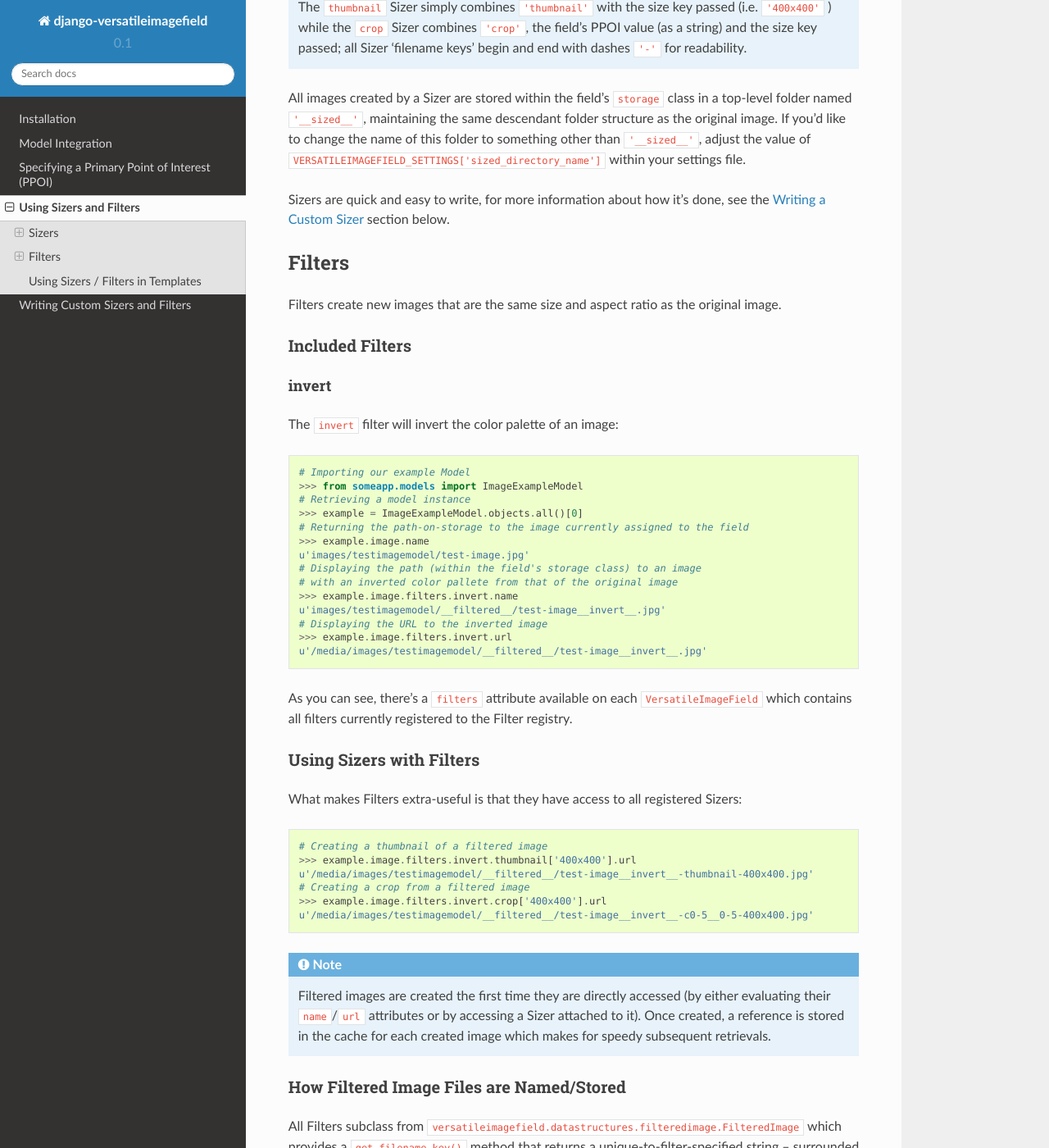
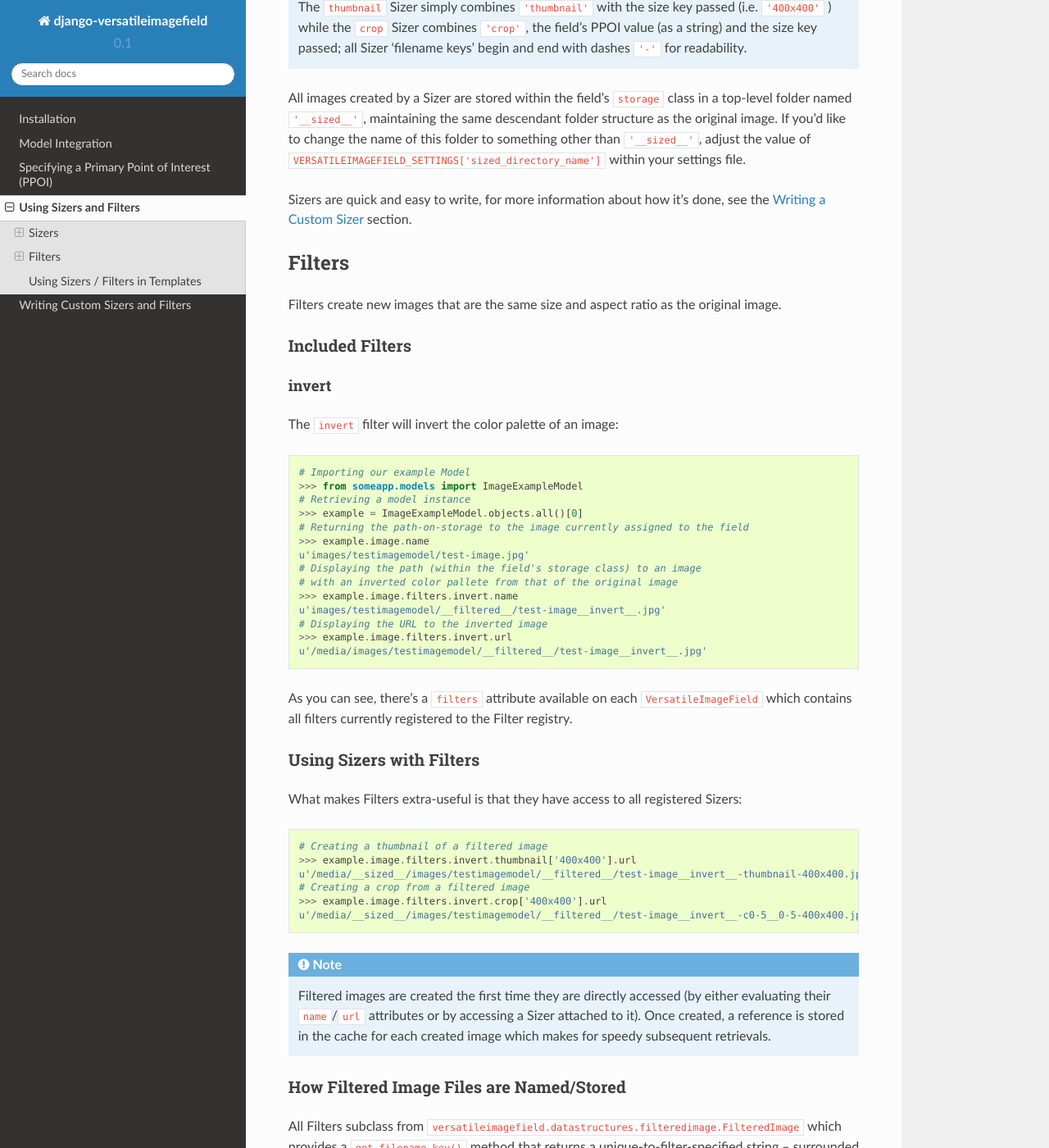
Before and after one commit to respondcreate/django-versatileimagefield, a Sphinx documentation site: the page built from docs/using_sizers_and_filters.rst, in a window 1280 px wide and 1400 px high, scrolled down 1573 px. Shown: the whole window at 82% size. Built offline with Sphinx 7.4.7 and the Read the Docs theme 2.0.0, drawn with Linux system fonts in a browser that asks for light colours; some of the changed text lies outside the part shown.

Commit message:
Minor documentation clean-up/edits

```diff
--- a/docs/index.rst
+++ b/docs/index.rst
@@ -11,10 +11,10 @@
 intuitive and easily-extensible interface for quickly creating new
 images from the one assigned to your field.
 
-Current Version
+Current Release
 ===============
 
-0.1
+0.1.1
 
 In A Nutshell
 =============
--- a/docs/using_sizers_and_filters.rst
+++ b/docs/using_sizers_and_filters.rst
@@ -16,7 +16,7 @@
 on each ``VersatileImageField``. Sizers are ``dict`` subclasses that
 only accept precisely formatted keys comprised of two integers –
 representing width and height, respectively – separated by an 'x' (i.e.
-``['400x400']'``). If you send a malformed/invalid key to a Sizer, a
+``['400x400']``). If you send a malformed/invalid key to a Sizer, a
 ``MalformedSizedImageKey`` exception will raise.
 
 Included Sizers
@@ -97,7 +97,7 @@
 
 Sizers are quick and easy to write, for more information about how it's
 done, see the :ref:`Writing a Custom Sizer <writing-a-custom-sizer>`
-section below.
+section.
 
 Filters
 =======
@@ -146,10 +146,10 @@
 
     # Creating a thumbnail of a filtered image
     >>> example.image.filters.invert.thumbnail['400x400'].url
-    u'/media/images/testimagemodel/__filtered__/test-image__invert__-thumbnail-400x400.jpg'
+    u'/media/__sized__/images/testimagemodel/__filtered__/test-image__invert__-thumbnail-400x400.jpg'
     # Creating a crop from a filtered image
     >>> example.image.filters.invert.crop['400x400'].url
-    u'/media/images/testimagemodel/__filtered__/test-image__invert__-c0-5__0-5-400x400.jpg'
+    u'/media/__sized__/images/testimagemodel/__filtered__/test-image__invert__-c0-5__0-5-400x400.jpg'
 
 .. note:: Filtered images are created the first time they are directly
     accessed (by either evaluating their ``name``/``url`` attributes or
@@ -176,7 +176,7 @@
 
 Filters are quick and easy to write, for more information about creating
 your own, see the :ref:`Writing a Custom Filter <writing-a-custom-filter>`
-section below.
+section.
 
 Using Sizers / Filters in Templates
 ===================================
```
Also changed, not shown: docs/writing_custom_sizers_and_filters.rst (+8 -13 lines), 1 other file.
